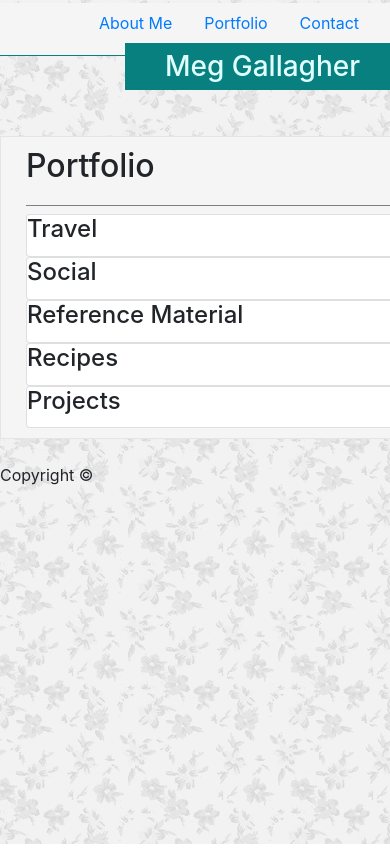
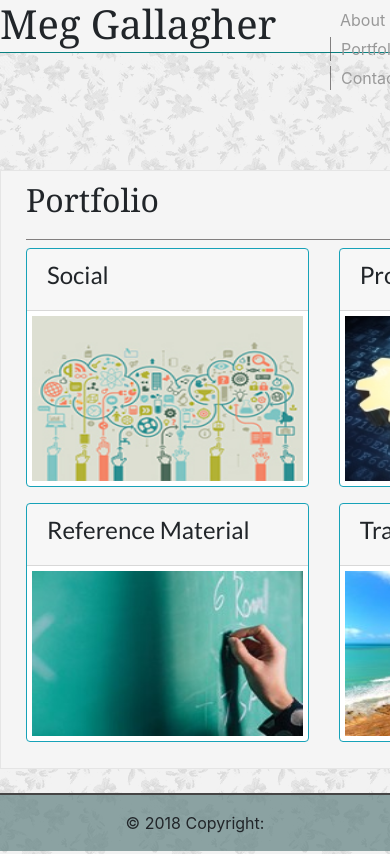
Before and after one commit to megzimo/Bootstrap-Portfolio, a plain HTML site: page portfolio.html in a window 390 px wide. Shown: the top 854 px of the page. Drawn offline with nearby package versions, Linux system fonts and the light colour scheme.

Commit message:
bootstrap fully added/need to make responsive

```diff
--- a/portfolio.html
+++ b/portfolio.html
@@ -6,71 +6,148 @@
     <meta http-equiv="X-UA-Compatible" content="IE=edge">
     <title>Meg Gallagher</title>
     <meta name="viewport" content="width=device-width, initial-scale=1">
-    <link rel="stylesheet" type="text/css" media="screen" href="style.css" />
-    <link href="https://fonts.googleapis.com/css?family=Dosis|Quicksand|Varela+Round" rel="stylesheet">
     <link rel="stylesheet" href="https://stackpath.bootstrapcdn.com/bootstrap/4.1.3/css/bootstrap.min.css" integrity="sha384-MCw98/SFnGE8fJT3GXwEOngsV7Zt27NXFoaoApmYm81iuXoPkFOJwJ8ERdknLPMO"
         crossorigin="anonymous">
+    <link rel="stylesheet" type="text/css" media="screen" href="style.css" />
+    <link href="https://fonts.googleapis.com/css?family=Lato" rel="stylesheet">
+
+
 
 </head>
 
 <body>
-    <header class="header">
-        <div class="container">
-            <ul class="nav">
-                <li class="nav-item">
-                    <a class="nav-link active" href="./index.html">About Me</a>
-                </li>
-                <li class="nav-item">
-                    <a class="nav-link" href="./portfolio.html">Portfolio</a>
-                </li>
-                <li class="nav-item">
-                    <a class="nav-link" href="./contact.html">Contact</a>
-                </li>
-            </ul>
+    <div class="page-header">
+        <h1 class="head-text">Meg Gallagher</h1>
+    </div>
+    <div class="row justify-content-end">
+        <style>
+            .head-text {
+                background-color: whitesmoke;
+                position: absolute;
+                top: 0;
+                width: 100%;
+            }
+        </style>
+        <div class="col-3">
+            <nav>
+                <a href="index.html">About </a>
+                <a href="portfolio.html">Portfolio </a>
+                <a href="contact.html">Contact </a>
+            </nav>
         </div>
-    </header>
-    <h1>
-        <myName class=headText>Meg Gallagher</myName>
-    </h1>
+    </div>
     <div class="mainpara">
         <h2>Portfolio</h2>
 
-        <div class='card-container'>
-            <div class='card header1'>
-                <div class='card-title'>
-                    <h4 class='card-text'>Travel</h3>
+        <div class="row">
+            <div class="col-4">
+                <div class="card border-info mb-3" style="max-width: 18rem;">
+                    <div class="card-header">
+                        <h4>Social</h4>
+                    </div>
+                    <img class="card-img-top" src="./assets/images/creative.jpg" alt="Card image cap">
+                    <style>
+                        img {
+                            padding: 5px;
+                        }
+
+                        h4 {
+                            font-family: 'Lato', sans-serif;
+                        }
+                    </style>
                 </div>
             </div>
-            <div class='card header2'>
-                <div class='card-title'>
-                    <h4 class='card-text'>Social</h3>
+            <div class="col-4">
+                <div class="card border-info mb-3" style="max-width: 18rem;">
+                    <div class="card-header">
+                        <h4>Projects</h4>
+                    </div>
+                    <img class="card-img-top" src="./assets/images/data.jpg" alt="Card image cap">
+                    <style>
+                        img {
+                            padding: 5px;
+                        }
+
+                        h4 {
+                            font-family: 'Lato', sans-serif;
+                        }
+                    </style>
                 </div>
             </div>
-            <div class='card header3'>
-                <div class='card-title'>
-                    <h4 class='card-text'>Reference Material</h3>
+            <div class="col-4">
+                <div class="card border-info mb-3" style="max-width: 18rem;">
+                    <div class="card-header">
+                        <h4>Recipes</h4>
+                    </div>
+                    <img class="card-img-top" src="./assets/images/recipe.jpeg" alt="Card image cap">
+                    <style>
+                        img {
+                            padding: 5px;
+                        }
+
+                        h4 {
+                            font-family: 'Lato', sans-serif;
+                        }
+                    </style>
                 </div>
             </div>
-            <div class='card header4'>
-                <div class='card-title'>
-                    <h4 class='card-text'>Recipes</h3>
+        </div>
+        <div class="row">
+            <div class="col-4">
+                <div class="card border-info mb-3" style="max-width: 18rem;">
+                    <div class="card-header">
+                        <h4>Reference Material</h4>
+                    </div>
+                    <img class="card-img-top" src="./assets/images/teach.jpg" alt="Card image cap">
+                    <style>
+                        img {
+                            padding: 5px;
+                        }
+
+                        h4 {
+                            font-family: 'Lato', sans-serif;
+                        }
+                    </style>
                 </div>
             </div>
-            <div class='card header5'>
-                <div class='card-title'>
-                    <h4 class='card-text'>Projects</h3>
+            <div class="col-4">
+                <div class="card border-info mb-3" style="max-width: 18rem;">
+                    <div class="card-header">
+                        <h4>Travel</h4>
+                    </div>
+                    <img class="card-img-top" src="./assets/images/travel.jpg" alt="Card image cap">
+                    <style>
+                        img {
+                            padding: 5px;
+                        }
+
+                        h4 {
+                            font-family: 'Lato', sans-serif;
+                        }
+                    </style>
                 </div>
             </div>
-
         </div>
     </div>
-
 </body>
 <br>
-<footer class='footer'>
-    <div class='copyright'>
-        Copyright &COPY;
+
+<footer class="page-footer font-small blue">
+
+    <!-- Copyright -->
+    <div class="footer-copyright text-center py-3">© 2018 Copyright:
+        <a href="https://mdbootstrap.com/bootstrap-tutorial/"> </a>
     </div>
+    <!-- Copyright -->
+    <style>
+        footer {
+            background-color: rgba(96, 128, 128, .7);
+            border-top: 2px solid #454545;
+            /* position: abolute;
+            bottom: 0; */
+            width: 100%;
+        }
+    </style>
 </footer>
 
 </html>
```
Also changed, not shown: contact.html (+1 -0 lines), index.html (+43 -25 lines), indexscratch.html (+1 -0 lines).
